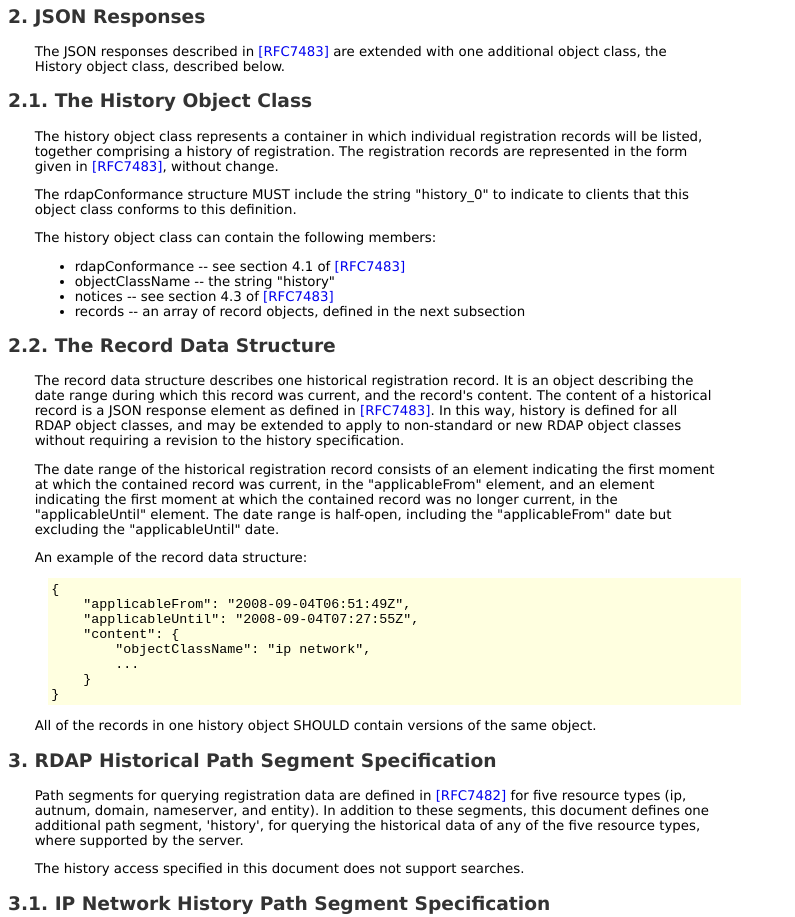
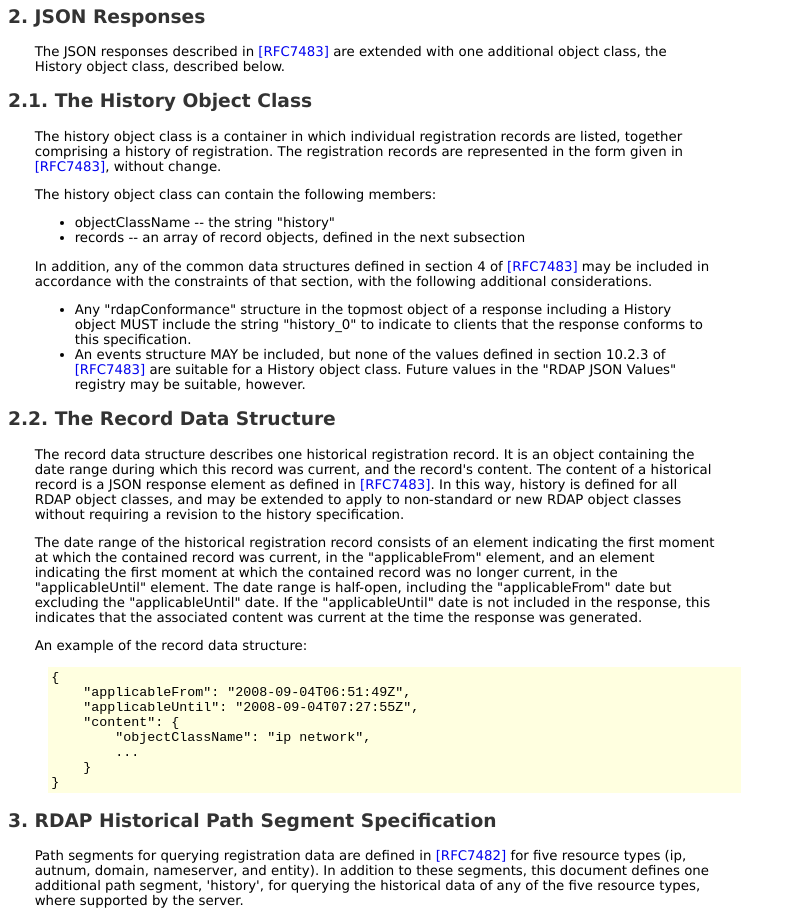
Before and after one commit to APNIC-net/rdap-history, a plain HTML site: page index.html in a window 1280 px wide. Shown: the part 1433-2350 px from the top of the page, without its empty margins (0-795 px from the left). Drawn offline with Linux system fonts and the light colour scheme.

Commit message:
Updated docs from build

```diff
--- a/index.html
+++ b/index.html
@@ -514,26 +514,30 @@
 <h1 id="rfc.section.2.1">
 <a href="#rfc.section.2.1">2.1.</a> <a href="#the-history-object-class" id="the-history-object-class">The History Object Class</a>
 </h1>
-<p id="rfc.section.2.1.p.1">The history object class represents a container in which individual registration records will be listed, together comprising a history of registration.  The registration records are represented in the form given in <a href="#RFC7483" class="xref">[RFC7483]</a>, without change.  </p>
-<p id="rfc.section.2.1.p.2">The rdapConformance structure MUST include the string "history_0" to indicate to clients that this object class conforms to this definition.  </p>
-<p id="rfc.section.2.1.p.3">The history object class can contain the following members: </p>
+<p id="rfc.section.2.1.p.1">The history object class is a container in which individual registration records are listed, together comprising a history of registration.  The registration records are represented in the form given in <a href="#RFC7483" class="xref">[RFC7483]</a>, without change.  </p>
+<p id="rfc.section.2.1.p.2">The history object class can contain the following members: </p>
 <p></p>
 
 <ul>
-<li>rdapConformance -- see section 4.1 of <a href="#RFC7483" class="xref">[RFC7483]</a>
-</li>
 <li>objectClassName -- the string "history"</li>
-<li>notices -- see section 4.3 of <a href="#RFC7483" class="xref">[RFC7483]</a>
-</li>
 <li>records -- an array of record objects, defined in the next subsection</li>
+</ul>
+
+<p> </p>
+<p id="rfc.section.2.1.p.4">In addition, any of the common data structures defined in section 4 of <a href="#RFC7483" class="xref">[RFC7483]</a> may be included in accordance with the constraints of that section, with the following additional considerations.  </p>
+<p></p>
+
+<ul>
+<li>Any "rdapConformance" structure in the topmost object of a response including a History object MUST include the string "history_0" to indicate to clients that the response conforms to this specification.</li>
+<li>An events structure MAY be included, but none of the values defined in section 10.2.3 of <a href="#RFC7483" class="xref">[RFC7483]</a> are suitable for a History object class.  Future values in the "RDAP JSON Values" registry may be suitable, however.</li>
 </ul>
 
 <p> </p>
 <h1 id="rfc.section.2.2">
 <a href="#rfc.section.2.2">2.2.</a> <a href="#the-record-data-structure" id="the-record-data-structure">The Record Data Structure</a>
 </h1>
-<p id="rfc.section.2.2.p.1">The record data structure describes one historical registration record.  It is an object describing the date range during which this record was current, and the record's content.  The content of a historical record is a JSON response element as defined in <a href="#RFC7483" class="xref">[RFC7483]</a>.  In this way, history is defined for all RDAP object classes, and may be extended to apply to non-standard or new RDAP object classes without requiring a revision to the history specification.  </p>
-<p id="rfc.section.2.2.p.2">The date range of the historical registration record consists of an element indicating the first moment at which the contained record was current, in the "applicableFrom" element, and an element indicating the first moment at which the contained record was no longer current, in the "applicableUntil" element.   The date range is half-open, including the "applicableFrom" date but excluding the "applicableUntil" date.  </p>
+<p id="rfc.section.2.2.p.1">The record data structure describes one historical registration record.  It is an object containing the date range during which this record was current, and the record's content.  The content of a historical record is a JSON response element as defined in <a href="#RFC7483" class="xref">[RFC7483]</a>.  In this way, history is defined for all RDAP object classes, and may be extended to apply to non-standard or new RDAP object classes without requiring a revision to the history specification.  </p>
+<p id="rfc.section.2.2.p.2">The date range of the historical registration record consists of an element indicating the first moment at which the contained record was current, in the "applicableFrom" element, and an element indicating the first moment at which the contained record was no longer current, in the "applicableUntil" element.   The date range is half-open, including the "applicableFrom" date but excluding the "applicableUntil" date.  If the "applicableUntil" date is not included in the response, this indicates that the associated content was current at the time the response was generated.  </p>
 <p id="rfc.section.2.2.p.3">An example of the record data structure: </p>
 <pre>
 {
@@ -545,7 +549,6 @@
     }
 }
 </pre>
-<p id="rfc.section.2.2.p.4">All of the records in one history object SHOULD contain versions of the same object.  </p>
 <h1 id="rfc.section.3">
 <a href="#rfc.section.3">3.</a> <a href="#rdap-historical-path-segment-specification" id="rdap-historical-path-segment-specification">RDAP Historical Path Segment Specification</a>
 </h1>
@@ -581,7 +584,7 @@
 <a href="#rfc.section.4">4.</a> <a href="#query-processing" id="query-processing">Query Processing</a>
 </h1>
 <p id="rfc.section.4.p.1">The processing of queries proceeds as in <a href="#RFC7482" class="xref">[RFC7482]</a> and <a href="#RFC7480" class="xref">[RFC7480]</a>.  Associated records, as documented in section 4.2 of <a href="#RFC7482" class="xref">[RFC7482]</a>, contribute to the history of a registration record, and so any change to the record or any of its associated records SHOULD be included in the response to a history query.  </p>
-<p id="rfc.section.4.p.2">A server MAY choose to limit the responses given to a history query.  For example, the date range of returned records may be restricted, or the number of distinct records may be limited.  A server MAY choose to abridge history, such as eliding a short-lived record state.  If a server limites responses in this way, it SHOULD indicate to the user that it has done so, either through the 'help' path segment documented in <a href="#RFC7482" class="xref">[RFC7482]</a>, or in (TODO: history object note).  </p>
+<p id="rfc.section.4.p.2">A server MAY choose to limit the responses given to a history query.  For example, the date range of returned records may be restricted, or the number of distinct records may be limited.  A server MAY choose to abridge history, such as eliding a short-lived record state.  If a server limites responses in this way, it SHOULD indicate to the user that it has done so, either through the "help" path segment documented in <a href="#RFC7482" class="xref">[RFC7482]</a>, or in a "notice" element as documented in section 4.3 of <a href="#RFC7483" class="xref">[RFC7483]</a> using an appropriate notice type such as "result set truncated due to unexplainable reasons".  </p>
 <h1 id="rfc.section.5">
 <a href="#rfc.section.5">5.</a> <a href="#internationalization-considerations" id="internationalization-considerations">Internationalization Considerations</a>
 </h1>
```
